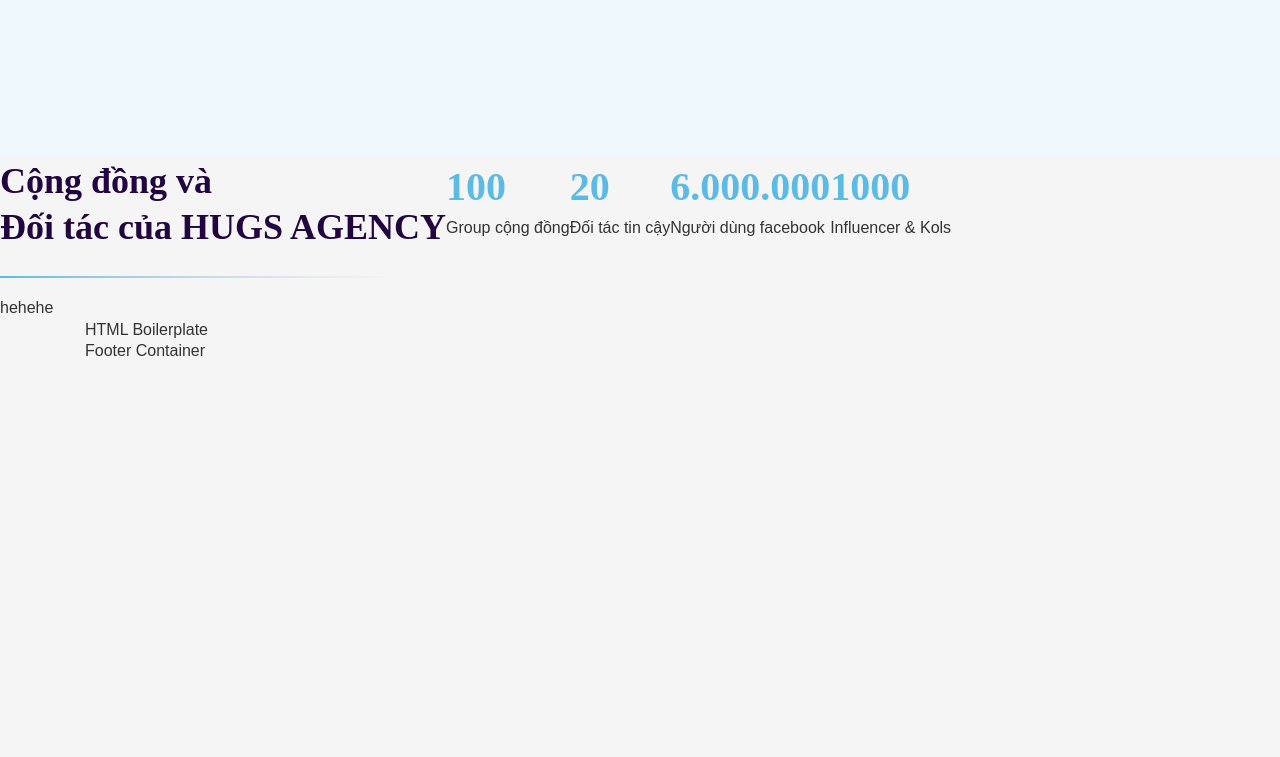
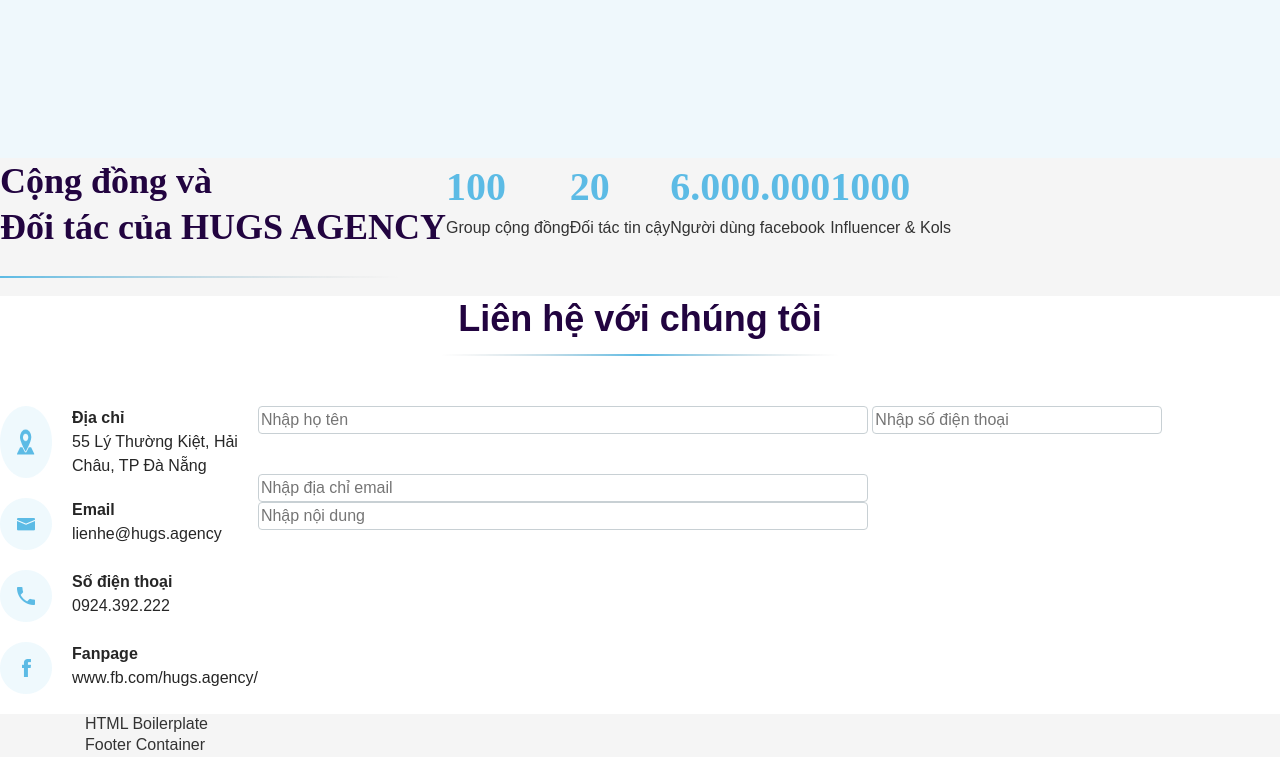
Before and after one commit to kienbx1/training1511, a website: page src/index.html in a window 1280 px wide. Shown: the part 2032-2789 px from the top of the page. Before the commit the page ends 2395 px from the top, so only its background shows below. Drawn offline with nearby package versions, Linux system fonts and the light colour scheme; files that its build step writes are made by us from their sources.

Commit message:
feature : add input text

```diff
--- a/src/index.html
+++ b/src/index.html
@@ -205,7 +205,70 @@
 </div>
 
       <!-- include contact.html -->
-      <div>hehehe</div>
+      <div class="contact-container">
+  <div class="contact__title">
+    <p class="contact__title--des">Liên hệ với chúng tôi</p>
+    <img
+      class="contact__title--line"
+      src="../../images/agencyLine.png"
+      alt="gach ngang"
+    />
+  </div>
+  <div class="contact__group">
+    <div class="group__items">
+      <div class="group__items__address">
+        <img
+          class="address__img"
+          src="../../images/address.png"
+          alt="dia chi"
+        />
+        <div class="address__title">
+          <p class="address__name">Địa chỉ</p>
+          <p class="address__des">55 Lý Thường Kiệt, Hải Châu, TP Đà Nẵng</p>
+        </div>
+      </div>
+      <div class="group__items__address">
+        <img class="address__img" src="../../images/email.png" alt="dia chi" />
+        <div class="address__title">
+          <p class="address__name">Email</p>
+          <p class="address__des">lienhe@hugs.agency</p>
+        </div>
+      </div>
+      <div class="group__items__address">
+        <img
+          class="address__img"
+          src="../../images/phonenumber.png"
+          alt="dia chi"
+        />
+        <div class="address__title">
+          <p class="address__name">Số điện thoại</p>
+          <p class="address__des">0924.392.222</p>
+        </div>
+      </div>
+      <div class="group__items__address">
+        <img class="address__img" src="../../images/face.png" alt="dia chi" />
+        <div class="address__title">
+          <p class="address__name">Fanpage</p>
+          <p class="address__des">www.fb.com/hugs.agency/</p>
+        </div>
+      </div>
+    </div>
+    <div class="group__get-information">
+      <input type="text" class="group__input" placeholder="Nhập họ tên" />
+      <input
+        type="text"
+        class="group__input"
+        placeholder="Nhập số điện thoại"
+      />
+      <input
+        type="text"
+        class="group__input"
+        placeholder="Nhập địa chỉ email"
+      />
+      <input type="text" class="group__input" placeholder="Nhập nội dung" />
+    </div>
+  </div>
+</div>
 
       <main class="main-container">
         <div class="container">
--- a/src/styles/layout/_contact.scss
+++ b/src/styles/layout/_contact.scss
@@ -0,0 +1,62 @@
+.contact-container {
+  background-color: white;
+  .contact__title {
+    display: block;
+    text-align: center;
+    .contact__title--des {
+      font-weight: 700;
+      font-size: 36px;
+      line-height: 46px;
+      color: #220440;
+    }
+    .contact__title--line {
+      max-width: 400px;
+    }
+  }
+  .contact__group {
+    margin-top: 40px;
+    display: flex;
+    justify-content: space-between;
+    .group__items {
+      &__address {
+        display: flex;
+        margin-bottom: 20px;
+        .address__img {
+          margin-right: 20px;
+          max-width: 52px;
+        }
+        .address__name {
+          font-style: normal;
+          font-weight: 700;
+          font-size: 16px;
+          line-height: 24px;
+          color: #262626;
+        }
+        .address__des {
+          font-style: normal;
+          font-weight: 400;
+          font-size: 16px;
+          line-height: 24px;
+          color: #262626;
+        }
+      }
+    }
+    .group__get-information {
+      .group__input {
+        border: 1px solid;
+        color: #c8d0d4;
+        border-radius: 4px;
+        min-width: 610px;
+        justify-content: center;
+
+        &:first-child {
+          min-width: 610px;
+          margin-bottom: 40px;
+        }
+        &:nth-child(2) {
+          min-width: 290px;
+        }
+      }
+    }
+  }
+}
--- a/src/styles/main.scss
+++ b/src/styles/main.scss
@@ -22,6 +22,7 @@
 @import "layout/banner";
 @import "layout/body";
 @import "layout/social";
+@import "layout/contact";
 // ----------------------------------------------------------------------
 // Custom
 // ----------------------------------------------------------------------
```
Also changed, not shown: src/views/layouts/contact.html (+64 -1 lines).
